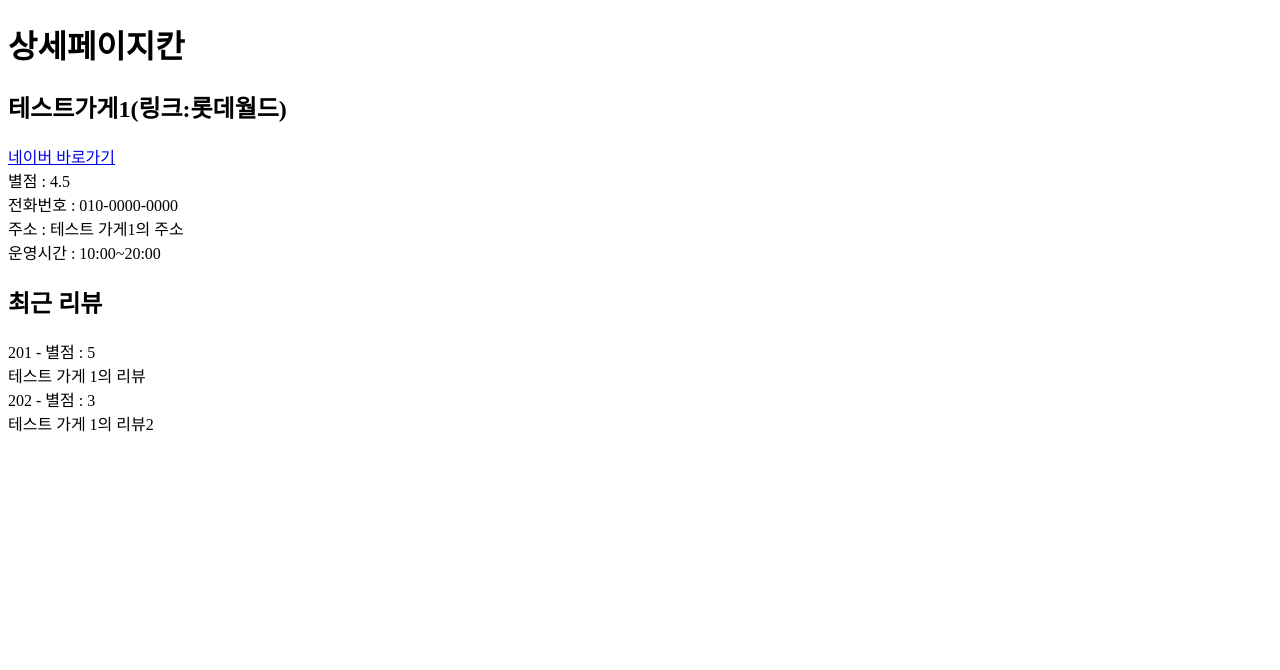
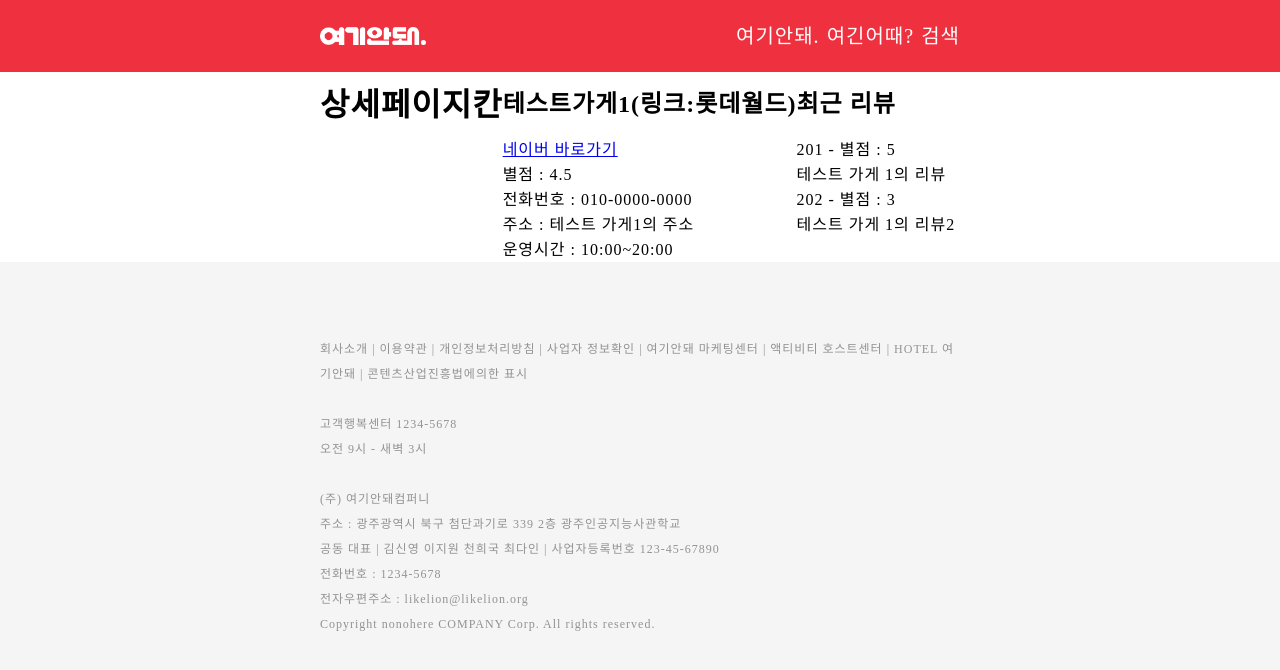
Before and after one commit to aloha-project-team/nonohere, a Django app: page /detail/1 in a window 1280 px wide. Shown: the top 670 px of the page. Run offline with Django 3.2, Linux system fonts and the light colour scheme; data comes from the database, SQL or seed files in the repository; some web fonts are replaced.

Commit message:
design update

```diff
--- a/web_NotHere/NotHereProject/static/style.css
+++ b/web_NotHere/NotHereProject/static/style.css
@@ -0,0 +1,119 @@
+
+@font-face {
+    font-family: 'yg-jalnan';
+    src: url('https://cdn.jsdelivr.net/gh/projectnoonnu/noonfonts_four@1.2/JalnanOTF00.woff') format('woff');
+    font-weight: normal; font-style: normal;
+}
+@font-face {
+	font-family: 'S-CoreDream';
+	src: url('https://cdn.jsdelivr.net/gh/projectnoonnu/noonfonts_six@1.2/S-CoreDream-1Thin.woff') format('woff');
+	font-weight: 100;
+	font-style: normal;
+}
+@font-face {
+	font-family: 'S-CoreDream';
+	src: url('https://cdn.jsdelivr.net/gh/projectnoonnu/noonfonts_six@1.2/S-CoreDream-2ExtraLight.woff') format('woff');
+	font-weight: 200;
+	font-style: normal;
+}
+@font-face {
+	font-family: 'S-CoreDream';
+	src: url('https://cdn.jsdelivr.net/gh/projectnoonnu/noonfonts_six@1.2/S-CoreDream-3Light.woff') format('woff');
+	font-weight: 300;
+	font-style: normal;
+}
+@font-face {
+	font-family: 'S-CoreDream';
+	src: url('https://cdn.jsdelivr.net/gh/projectnoonnu/noonfonts_six@1.2/S-CoreDream-4Regular.woff') format('woff');
+	font-weight: 400;
+	font-style: normal;
+}
+@font-face {
+	font-family: 'S-CoreDream';
+	src: url('https://cdn.jsdelivr.net/gh/projectnoonnu/noonfonts_six@1.2/S-CoreDream-5Medium.woff') format('woff');
+	font-weight: 500;
+	font-style: normal;
+}
+@font-face {
+	font-family: 'S-CoreDream';
+	src: url('https://cdn.jsdelivr.net/gh/projectnoonnu/noonfonts_six@1.2/S-CoreDream-6Bold.woff') format('woff');
+	font-weight: 600;
+	font-style: normal;
+}
+@font-face {
+	font-family: 'S-CoreDream';
+	src: url('https://cdn.jsdelivr.net/gh/projectnoonnu/noonfonts_six@1.2/S-CoreDream-7ExtraBold.woff') format('woff');
+	font-weight: 700;
+	font-style: normal;
+}
+@font-face {
+	font-family: 'S-CoreDream';
+	src: url('https://cdn.jsdelivr.net/gh/projectnoonnu/noonfonts_six@1.2/S-CoreDream-8Heavy.woff') format('woff');
+	font-weight: 800;
+	font-style: normal;
+}
+@font-face {
+	font-family: 'S-CoreDream';
+	src: url('https://cdn.jsdelivr.net/gh/projectnoonnu/noonfonts_six@1.2/S-CoreDream-9Black.woff') format('woff');
+	font-weight: 900;
+	font-style: normal;
+}
+
+body{
+    margin: 0;
+    padding-top: 72px;
+    background-color: rgb(245, 245, 245);
+
+    font-family: 'S-CoreDream';
+    font-weight: 200;
+    letter-spacing: 1px;
+    line-height: 25px;
+}
+
+header {
+    position: fixed;
+    top: 0;
+    left: 0;
+    right: 0;
+    height: 40px;
+    padding: 16px;
+    padding-left: 25%;
+    padding-right: 25%;
+    color: white;
+    background: rgb(239, 48, 63);
+    font-weight: bold;
+    display: flex;
+    justify-content: space-between;
+    align-items: center;
+
+    /* font-family: 'yg-jalnan'; */
+    font-weight: 500;
+    font-size: 20px;
+}
+#logo{
+    height: 18px;
+}
+
+#main_container{
+	background-color: white;
+    display: flex;
+    padding-left: 25%;
+    padding-right: 25%;
+}
+
+nav{
+    width: 35%;
+    display: flex;
+    justify-content: space-between;
+}
+
+input[type=radio]{
+    display: none;
+}
+
+#bottom{
+    padding-left: 25%;
+    padding-right: 25%;
+    font-size: 12px;
+    color: rgb(148, 146, 147);
+}
--- a/web_NotHere/NotHereProject/templates/base.html
+++ b/web_NotHere/NotHereProject/templates/base.html
@@ -10,7 +10,35 @@
     {% endblock %}
 </head>
 <body>
+    <header>
+        <img id='logo' src='{% static "img/nonohere_logo.png" %}' alt='nonohere_logo'>
+        <nav>
+            <input type="radio" name="noyes" id='no' onclick="changenoyes()" checked/>
+            <label for='no'>여기안돼.</label>
+            <input type="radio" name="noyes" id='here' onclick="changenoyes()" />
+            <label for='here'>여긴어때?</label>
+            <span>검색</span>
+        </nav>
+    </header>
+    <div id='main_container'>
     {% block content %}
     {% endblock %}
+    </div>
+    {% comment %} 하단 {% endcomment %}
+    <div id='bottom'>
+        <br>
+        <br>
+        <br>회사소개 | 이용약관 | 개인정보처리방침 | 사업자 정보확인 | 여기안돼 마케팅센터 | 액티비티 호스트센터 | HOTEL 여기안돼 | 콘텐츠산업진흥법에의한 표시
+        <br>
+        <br>고객행복센터 1234-5678
+        <br>오전 9시 - 새벽 3시
+        <br>
+        <br>(주) 여기안돼컴퍼니
+        <br>주소 : 광주광역시 북구 첨단과기로 339 2층 광주인공지능사관학교
+        <br>공동 대표 | 김신영 이지원 천희국 최다인 | 사업자등록번호 123-45-67890
+        <br>전화번호 : 1234-5678
+        <br>전자우편주소 : likelion@likelion.org
+        <br>Copyright nonohere COMPANY Corp. All rights reserved.
+    <div>
 </body>
 </html>
```
Also changed, not shown: web_NotHere/NotHereProject/NotHereApp/static/css/home.css (+45 -98 lines), web_NotHere/NotHereProject/NotHereApp/templates/home.html (+25 -46 lines), web_NotHere/NotHereProject/static/img/nonohere_logo.png (added), web_NotHere/NotHereProject/static/img/nonohere_logo_red.png (added).
